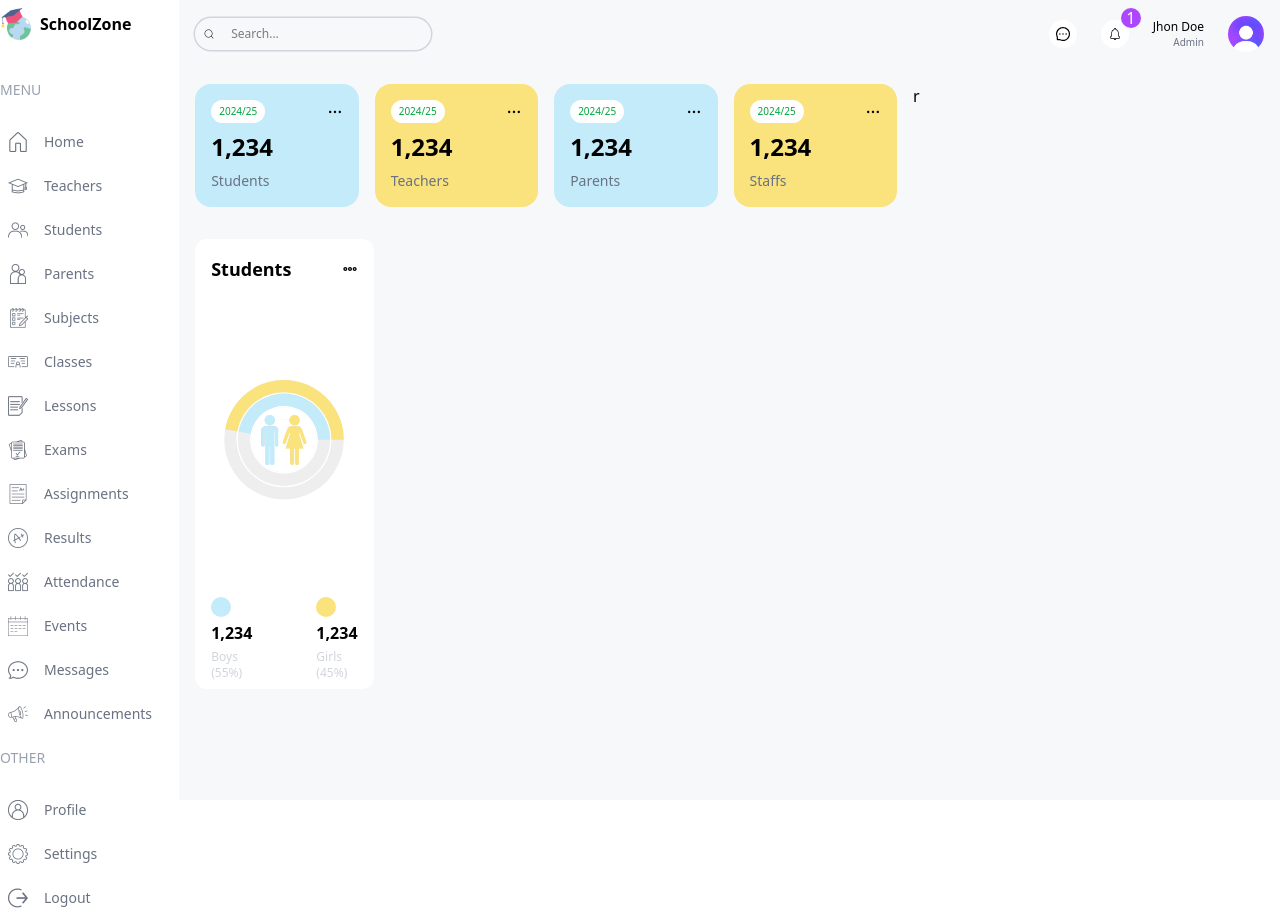
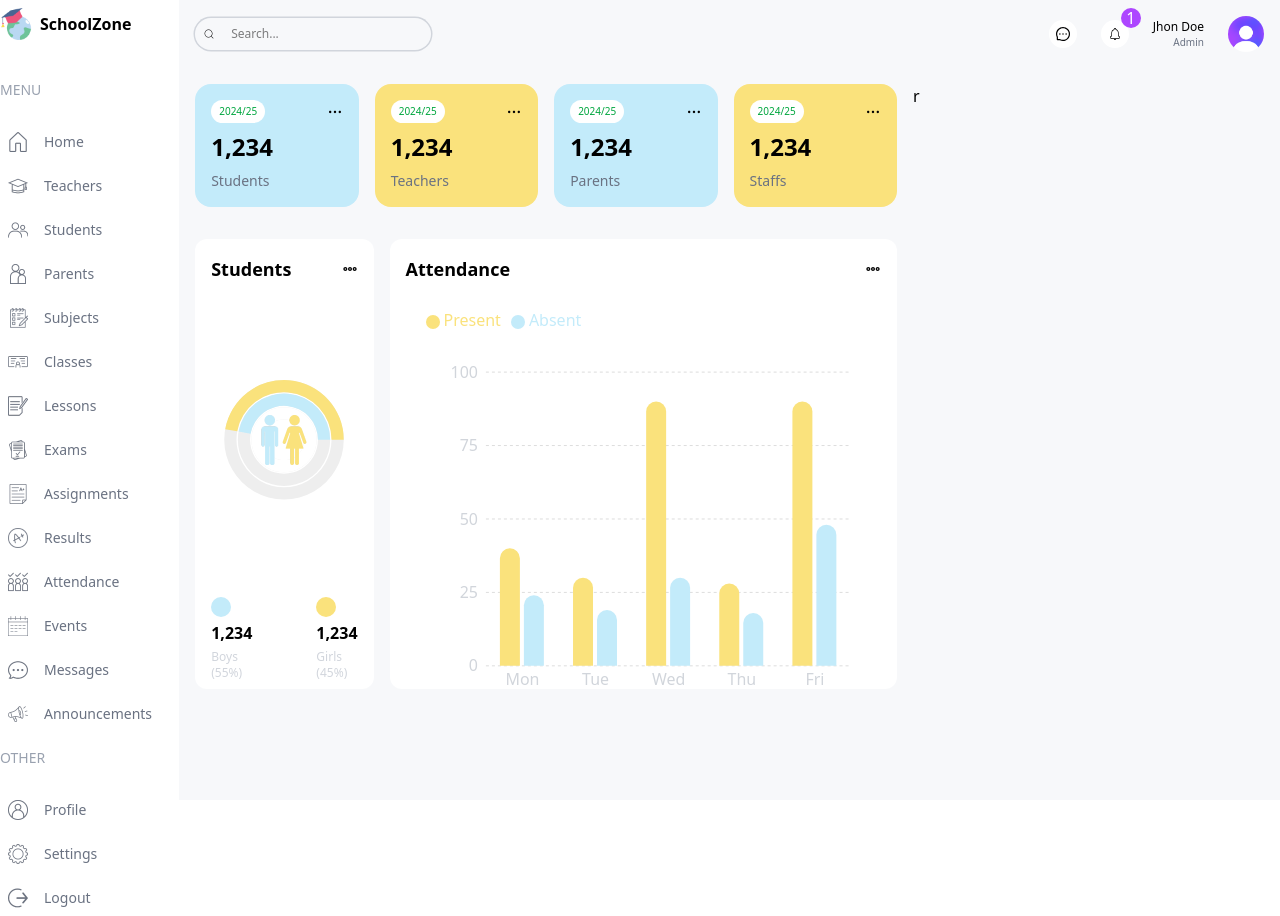
Before and after one commit to UmeshKumar0143/SchoolZone, a Next.js app: page /admin in a window 1280 px wide. Built offline with nearby package versions, Linux system fonts and the light colour scheme.

Commit message:
Attendance chart

```diff
--- a/src/app/(dashboard)/admin/page.tsx
+++ b/src/app/(dashboard)/admin/page.tsx
@@ -1,3 +1,4 @@
+import AttendanceChart from "@/components/AttendanceChart";
 import CountChart from "@/components/CountCharts";
 import UserCard from "@/components/UserCard";
 
@@ -16,7 +17,9 @@
             <div className="w-full lg:w-1/3 h-[450px]">
                 <CountChart />
             </div>
-            <div className="w-full lg:2/3 h-[450px] "></div>
+            <div className="w-full lg:2/3 h-[450px] ">
+                <AttendanceChart />
+            </div>
          </div>
          <div className=""></div>
         </div>
--- /dev/null
+++ b/src/components/AttendanceChart.tsx
@@ -0,0 +1,64 @@
+"use client"
+import { CgMore } from "react-icons/cg";
+import { Bar, BarChart, CartesianGrid, Legend, Rectangle, ResponsiveContainer, Tooltip, XAxis, YAxis } from "recharts";
+
+const data = [
+    {
+      name: 'Mon',
+      Present: 40,
+      Absent: 24,
+    },
+    {
+      name: 'Tue',
+      Present: 30,
+      Absent: 19,
+    },
+    {
+      name: 'Wed',
+      Present: 90,
+      Absent: 30,
+    },
+    {
+      name: 'Thu',
+      Present: 28,
+      Absent: 18,
+    },
+    {
+      name: 'Fri',
+      Present: 90,
+      Absent: 48,
+    },
+  ];
+
+export default function AttendanceChart(){
+    return <div className="w-ful h-full bg-white rounded-xl p-4">
+        <div className="flex justify-between items-center">
+            <h1 className="text-lg font-semibold">Attendance</h1>
+            <CgMore width={20} height={20}/>
+        </div>
+        <div className="w-full h-full">
+        <ResponsiveContainer width="100%" height="100%">
+        <BarChart
+          width={500}
+          height={300}
+          data={data}
+          barSize={20}
+          margin={{
+            top: 5,
+            right: 30,
+            left: 20,
+            bottom: 5,
+          }}
+        >
+          <CartesianGrid strokeDasharray="3 3" vertical={false} stroke="#ddd" />
+          <XAxis dataKey="name" axisLine={false} tick={{fill:'#d1d5db'}} tickLine={false} />
+          <YAxis axisLine={false} tick={{fill:'#d1d5db'}} tickLine={false} />
+          <Tooltip contentStyle={{borderRadius:"10px", borderColor:"lightgray"}} />
+          <Legend align="left" verticalAlign="top" wrapperStyle={{paddingTop:"20px", paddingBottom:"40px"}}  />
+          <Bar dataKey="Present" fill="#FAE27C"  legendType="circle" radius={[10,10,0,0]} />
+          <Bar dataKey="Absent" fill="#C3EBFA" legendType="circle" radius={[10,10,0,0]} />
+        </BarChart>
+      </ResponsiveContainer>
+        </div>
+    </div>
+}
```
Also changed, not shown: src/components/CountCharts.tsx (+4 -4 lines).
